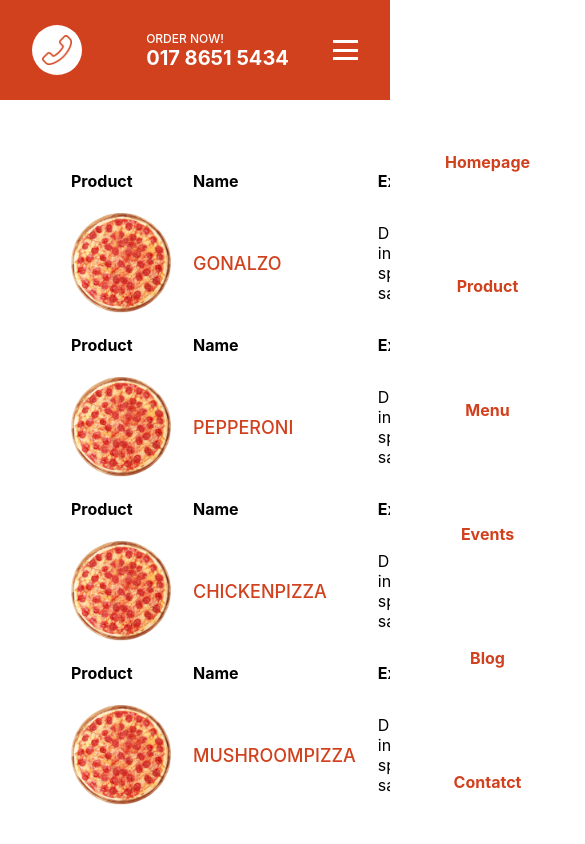
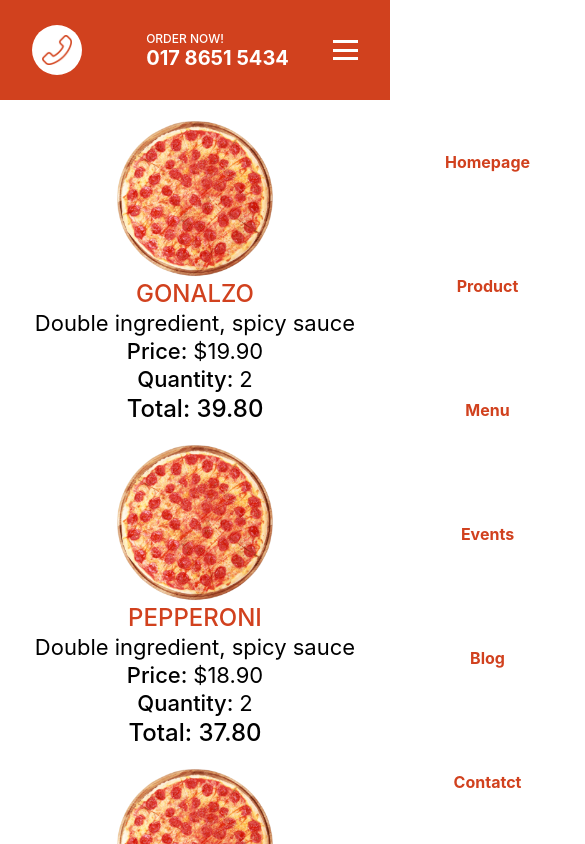
Before and after one commit to Lekan-Osindeinde/food-website, a Next.js app: page /cart in a window 390 px wide. Shown: the top 844 px of the page, 585 px wide, since content can reach past the window. Built offline with nearby package versions, Linux system fonts and the light colour scheme.

Commit message:
cart pages responsive design

```diff
--- a/pages/cart.jsx
+++ b/pages/cart.jsx
@@ -6,7 +6,7 @@
     <div className={styles.container}>
       <div className={styles.left}>
         <table className={styles.table}>
-          <tr className={styles.tr}>
+          <tr className={styles.trTitle}>
             <th>Product</th>
             <th>Name</th>
             <th>Extras</th>
@@ -14,7 +14,7 @@
             <th>Quantity</th>
             <th>Total</th>
           </tr>
-          <tr>
+          <tr className={styles.tr}>
             <td>
               <div className={styles.imgContainer}>
                 <Image
@@ -43,7 +43,7 @@
               <span className={styles.total}>39.80</span>
             </td>
           </tr>
-          <tr className={styles.tr}>
+          <tr className={styles.trTitle}>
             <th>Product</th>
             <th>Name</th>
             <th>Extras</th>
@@ -51,7 +51,7 @@
             <th>Quantity</th>
             <th>Total</th>
           </tr>
-          <tr>
+          <tr className={styles.tr}>
             <td>
               <div className={styles.imgContainer}>
                 <Image
@@ -80,7 +80,7 @@
               <span className={styles.total}>37.80</span>
             </td>
           </tr>
-          <tr className={styles.tr}>
+          <tr className={styles.trTitle}>
             <th>Product</th>
             <th>Name</th>
             <th>Extras</th>
@@ -88,7 +88,7 @@
             <th>Quantity</th>
             <th>Total</th>
           </tr>
-          <tr>
+          <tr className={styles.tr}>
             <td>
               <div className={styles.imgContainer}>
                 <Image
@@ -117,7 +117,7 @@
               <span className={styles.total}>21.90</span>
             </td>
           </tr>
-          <tr className={styles.tr}>
+          <tr className={styles.trTitle}>
             <th>Product</th>
             <th>Name</th>
             <th>Extras</th>
@@ -125,7 +125,7 @@
             <th>Quantity</th>
             <th>Total</th>
           </tr>
-          <tr>
+          <tr className={styles.tr}>
             <td>
               <div className={styles.imgContainer}>
                 <Image
--- a/styles/Cart.module.css
+++ b/styles/Cart.module.css
@@ -54,3 +54,49 @@
     cursor: pointer;
     margin-top: 20px;
 }
+@media screen and (max-width: 480px){
+    .container{
+        flex-direction: column;
+        padding: 20px;
+    }
+    .table{
+        display: flex;
+        flex-direction: column;
+        align-items: center;
+        justify-content: center;
+    }
+   .trTitle{
+       display: none;
+   }
+   .tr{
+       display: flex;
+       flex-direction: column;
+       align-items: center;
+       justify-content: center;
+       margin-bottom: 20px;
+   }
+   .imgContainer{
+     width: 40vw;
+     height: 40vw;
+}
+   .name, .total{
+       font-size: 24px;
+    }
+    .extras, .price, .quantity{
+        font-size: 22px;
+    }
+    .price::before{
+        content: "Price: ";
+        font-weight: 500;
+    }
+    .quantity::before{
+        content: "Quantity: ";
+        font-weight: 500;
+    }
+    .total::before{
+        content: "Total: ";
+    }
+    .wrapper{
+        width: 100%;
+    }
+}
```
